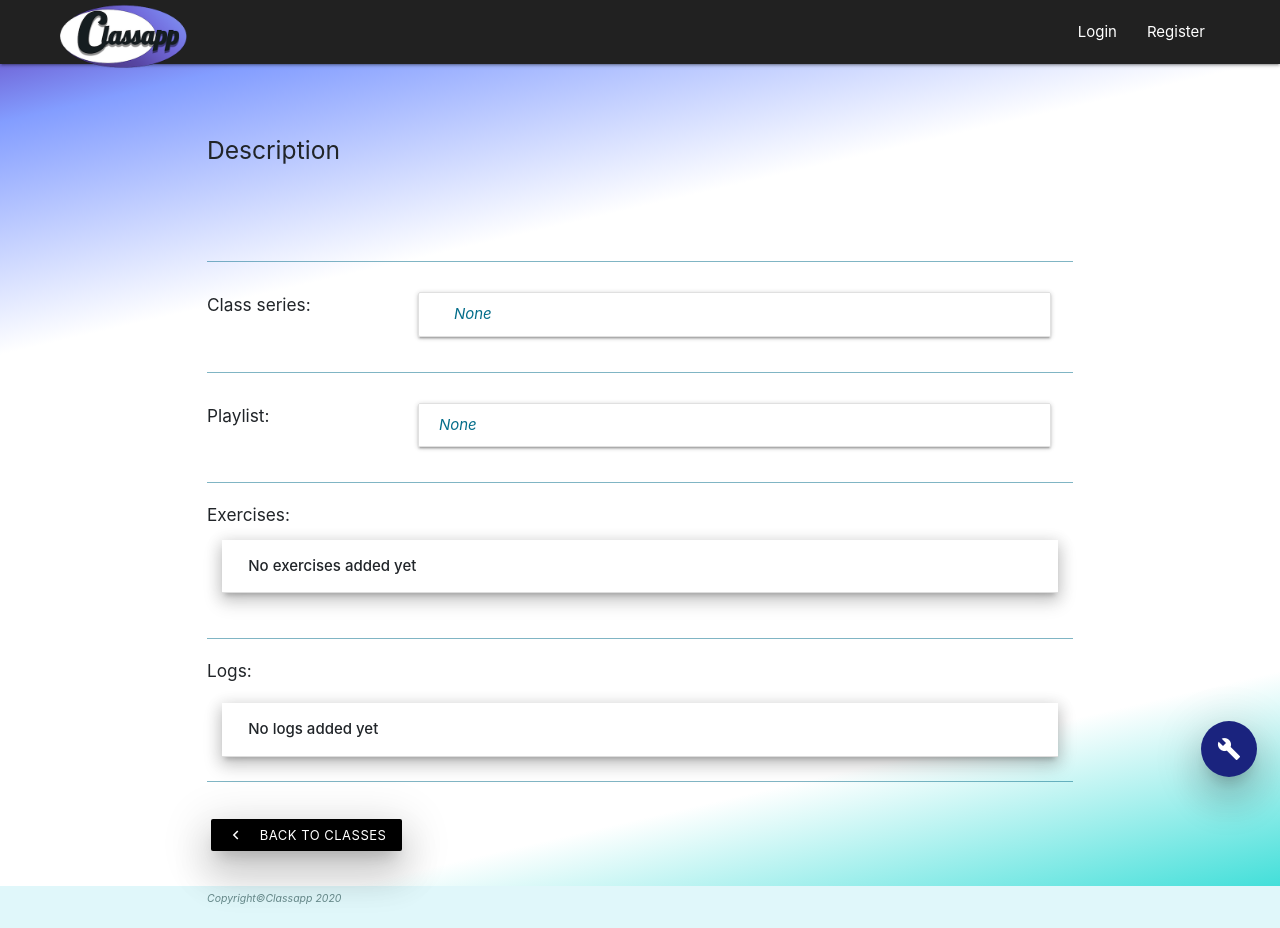
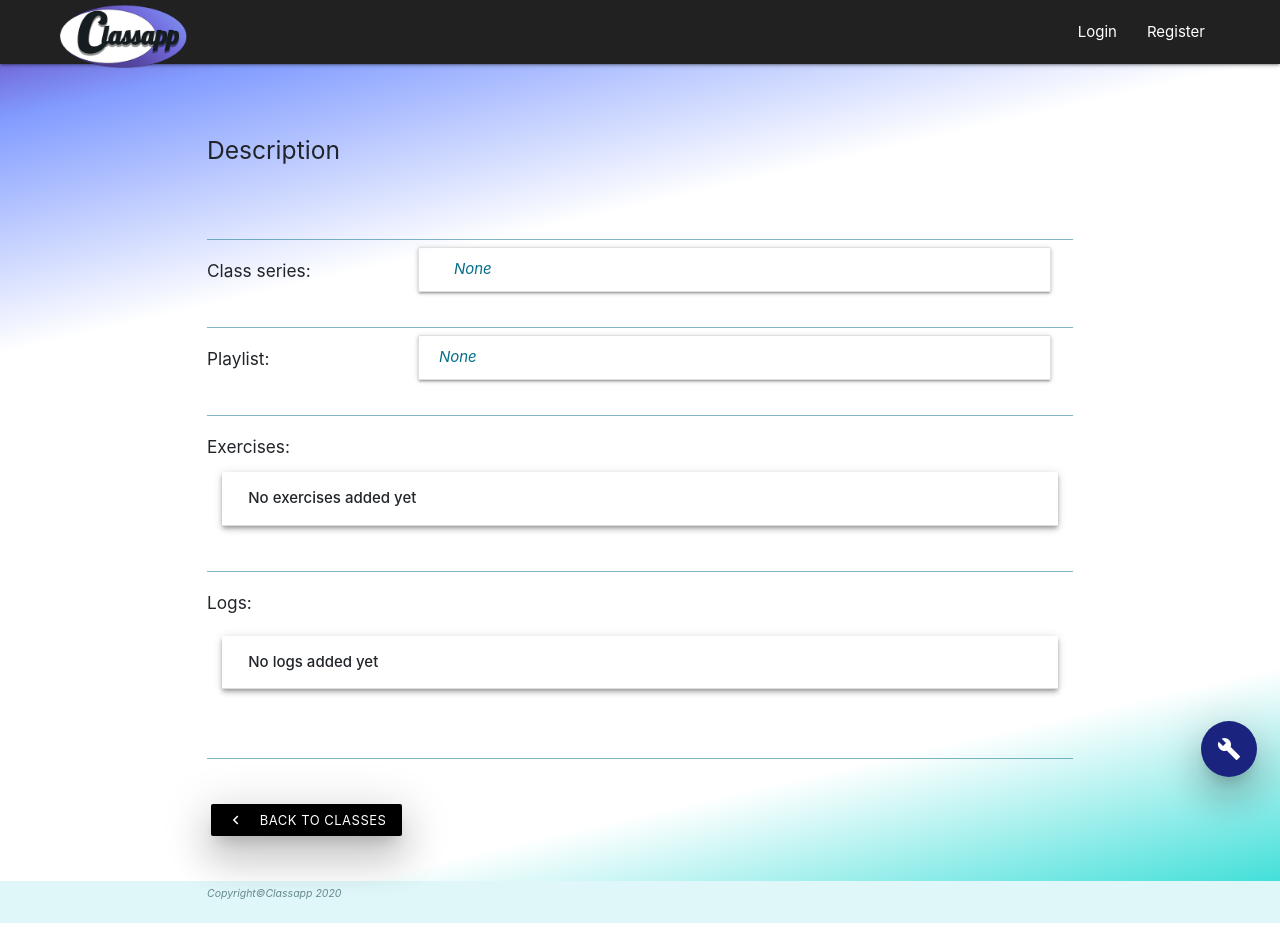
Before and after one commit to Junon72/Milestone3, a Flask app: template templates/viewClass.html in a window 1280 px wide. Run offline with Flask 2, Linux system fonts and the light colour scheme; the template is opened without the code that fills it, so the values that code supplies are empty; some libraries are stand-ins or nearby versions.

Commit message:
Spacing adjustments

```diff
--- a/templates/viewClass.html
+++ b/templates/viewClass.html
@@ -23,12 +23,12 @@
     <div class="divider"> </div>
     <div class="row no-gutters w-100 mb-5">
         <div class="col m-0 p-0">
-            <h6 class="sub-titles mt-4 mb-4"> Class elements:</h6>
+            <h6 class="sub-titles mt-4 mb-4"> Elements:</h6>
             <ul class="collapsible collapsible-elem popout" data-collapsible="accordion">
                 <li class="this_class">
                     <div class="collapsible-header w-100 level-4">
                         <div class="class_header col">
-                            <strong class="accordion-title">View elements</strong>
+                            <strong class="accordion-title"><em class="link-text">View elements</em></strong>
                         </div>
                     </div>
                     <!-- ELEMENTS CONTENT (Elements)-->
@@ -47,9 +47,9 @@
     <br>
     <!-- OTHER ELEMENTS (Helpers)-->
     {% if this_class.other_elements %}
-    <div class="row w-100">
+    <div class="row no-gutters w-100 mb-4">
         <div class="class-title p-0 col s12 m10 l6 mt-1">
-            <h6 class="sub-titles">Helpers</h6>
+            <h6 class="sub-titles mt-4">Helpers:</h6>
             <span>{{ this_class.other_elements | capitalize}}</span>
         </div>
     </div>
@@ -57,9 +57,9 @@
 
     <!-- CLASS NOTES -->
     {% if this_class.notes %}
-    <div class="row w-100">
+    <div class="row no-gutters w-100 mb-4">
         <div class="class-title col s12 m10 l6 mt-1">
-            <h6 class="sub-titles">Class Notes</h6>
+            <h6 class="sub-titles mt-4">Class Notes:</h6>
             <span>{{ this_class.class_notes | capitalize}}</span>
         </div>
     </div>
@@ -67,12 +67,10 @@
     {% endif %}
 
     <!-- COLLECTION OF THE CLASS SERIES THE CLASS IS ASSOCIATED WITH -->
-    <br>
     <div class="divider"> </div>
-    <br>
-    <div class="row w-100 pr-4">
+    <div class="row no-gutters w-100 pr-4">
         <div class="col-md-3 class-title">
-            <h6 class="sub-titles">Class series:</h6>
+            <h6 class="sub-titles mt-4">Class series:</h6>
         </div>
         <div class="col-md-9 pr-0 pt-0 pb-0 pl-3 collection z-depth-1">
             {% if class_id in merged_list %}
@@ -91,10 +89,9 @@
 
     <!-- PLAYLIST LINK -->
     <div class="divider"> </div>
-    <br>
-    <div class="row w-100 pr-4">
+    <div class="row w-100 no-gutters pr-4">
         <div class="col-md-3 class-title">
-            <h6 class="sub-titles">Playlist:</h6>
+            <h6 class="sub-titles mt-4">Playlist:</h6>
         </div>
         <ul class="col-md-9 p-0 collection z-depth-1">
             {% if this_class.playlist_title or this_class_playlist_link %}
@@ -248,7 +245,7 @@
                 </li>
                 {% endfor %}
                 {% else %}
-                <li class="accordion_list mx-3 z-depth-3 header-alt ">
+                <li class="accordion_list mx-3 z-depth-2 header-alt ">
                     <div class="collapsible-header">
                         <div class="list_header col">
                             <strong class="not-yet">No exercises added yet</strong>
@@ -298,7 +295,7 @@
                     {% endfor %}
                 </li>
                 {% else %}
-                <li class="accordion_list mx-3 z-depth-3 header-alt">
+                <li class="accordion_list mx-3 z-depth-2 header-alt">
                     <div class="collapsible-header">
                         <div class="list_header col">
                             <strong class="not-yet">No logs added yet</strong>
@@ -339,18 +336,16 @@
     </ul>
 </div>
 <!-- BOTTOM BUTTON  'BACK TO CLASSES' TO NAVIGATE TO THE PREVIOUS PAGE CLASSES VIEW -->
-<div class="divider mt-4 mb-4"></div>
-<div class="w-100">
-    <div class="container mt-3 bottom_actions w-100">
-        <div class="row">
-            <div class="col ml-n4 mr-0 mt-3 mb-3 d-flex no-gutters justify-content-beginning">
+<div class="divider"></div>
+<div class="container bottom_actions w-100">
+    <div class="row w-100 no-gutters mt-5 mb-5">
+        <div class="col ml-n4 d-flex justify-content-beginning">
 
-                <a href="{{ url_for('classes', username=username) }}"
-                    class="btn-small waves-effect waves-light black z-depth-5 tooltipped go_back" data-position="top"
-                    data-delay="50" data-tooltip="Go back">
-                    <i class="material-icons left">chevron_left</i>Back to Classes</a>
+            <a href="{{ url_for('classes', username=username) }}"
+                class="btn-small waves-effect waves-light black z-depth-5 tooltipped go_back" data-position="top"
+                data-delay="50" data-tooltip="Go back">
+                <i class="material-icons left">chevron_left</i>Back to Classes</a>
 
-            </div>
         </div>
     </div>
 </div>
```
